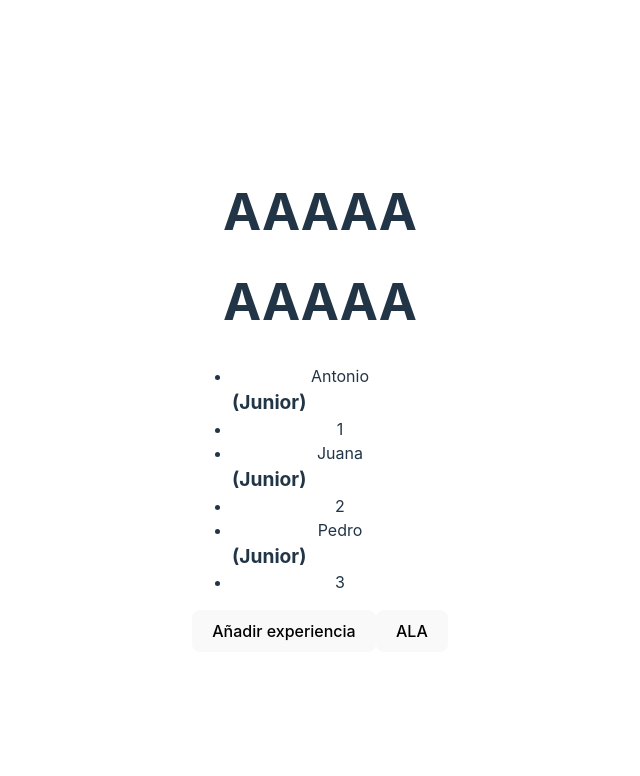
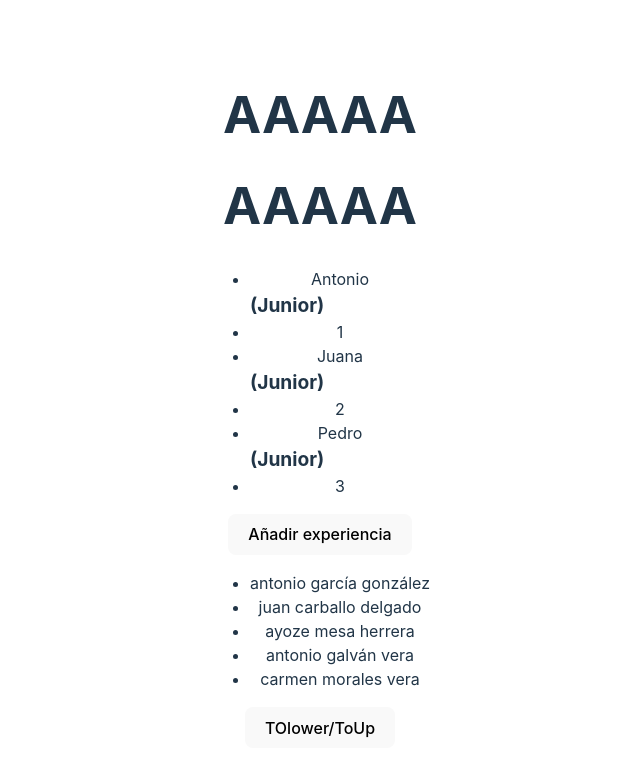
Before and after one commit to DavidKrx/DEW-React-Router, a React (Vite) app: page / in a window 1280 px wide. Shown: the top 776 px of the page, without its empty margins (320-960 px from the left). Built offline with nearby package versions, Linux system fonts and the light colour scheme.

Commit message:
Mondongo

```diff
--- a/src/App.jsx
+++ b/src/App.jsx
@@ -1,5 +1,6 @@
 import './App.css'
 import ProgramadoresList from './Programadores'
+import DeportistasList from './David.jsx'
 import Header from './Header.jsx'
 
 let programadores = [
@@ -17,11 +18,40 @@ let programadores = [
   }
 ]
 
+let deportistas=[
+  {nombre: 'Antonio', apellido1: 'García', apellido2: 'González', sexo: 'H', edad:25, equipo: 'Trotamundos',
+              participaEn:[ {carrera: 'ochoKm',tiempoEnSegundos: 1855, distanciaKm: 8},
+                            {carrera: 'mediaMaraton',tiempoEnSegundos: 4855, distanciaKm: 21},
+                            {carrera: 'maraton',tiempoEnSegundos: 6055, distanciaKm: 42}
+                          ]},
+  {nombre: 'Juan', apellido1: 'Carballo', apellido2: 'Delgado', sexo: 'H', edad:45, equipo: 'Clator',
+              participaEn:[ {carrera: 'ochoKm',tiempoEnSegundos: 1955, distanciaKm: 8},
+                            {carrera: 'maraton',tiempoEnSegundos: 6155, distanciaKm: 42}
+                          ]},
+  {nombre: 'Ayoze', apellido1: 'Mesa', apellido2: 'Herrera', sexo: 'H', edad:38, equipo: 'Clator',
+              participaEn:[ {carrera: 'ochoKm',tiempoEnSegundos: 1975, distanciaKm: 8},
+                            {carrera: 'mediaMaraton',tiempoEnSegundos: 4985, distanciaKm: 21},
+                            {carrera: 'maraton',tiempoEnSegundos: 6188}
+                          ]},
+  {nombre: 'Antonio', apellido1: 'Galván', apellido2: 'Vera', sexo: 'H', edad:61, equipo: 'Trotamundos',
+              participaEn:[ {carrera: 'cuatroKm',tiempoEnSegundos: 995, distanciaKm: 4},
+                            {carrera: 'ochoKm',tiempoEnSegundos: 2055, distanciaKm: 8},
+                            {carrera: 'mediaMaraton',tiempoEnSegundos: 5855, distanciaKm: 21}
+                          ]},
+  {nombre: 'Carmen', apellido1: 'Morales', apellido2: 'Vera', sexo: 'M', edad:35, equipo: 'Trotamundos',
+              participaEn:[ {carrera: 'cuatroKm',tiempoEnSegundos: 1055, distanciaKm: 4},
+                            {carrera: 'ochoKm',tiempoEnSegundos: 2255, distanciaKm: 8},
+                            {carrera: 'mediaMaraton',tiempoEnSegundos: 5985, distanciaKm: 21}
+                          ]}
+]
+
+
 export default function App() {
   return (
     <>
       <Header/>
       <ProgramadoresList programadores={programadores}/>
+      <DeportistasList deportistas={deportistas}/>
     </>
   )
 }
--- /dev/null
+++ b/src/David.jsx
@@ -0,0 +1,32 @@
+import PropTypes from "prop-types";
+import { useState } from "react";
+export default function Deportistas({deportistas}) {
+  const [mayus, setMayus] = useState(false);
+
+
+  return (
+    <>
+      <ul>
+        {deportistas.map(({ nombre, apellido1, apellido2}, i) => (
+            <li key={i} className={i}>
+
+            {mayus ? `${nombre.toUpperCase()} ${apellido1.toUpperCase()} ${apellido2.toUpperCase()}`: `${nombre.toLowerCase()} ${apellido1.toLowerCase()} ${apellido2.toLowerCase()}`}
+            </li>
+        ))}
+      </ul>
+      <button type="button" onClick={()=> {setMayus(!mayus)}}>
+       TOlower/ToUp
+      </button>
+    </>
+  );
+}
+
+Deportistas.propTypes = {
+  deportistas: PropTypes.arrayOf(
+    PropTypes.shape({
+      nombre: PropTypes.string.isRequired,
+      apellido1: PropTypes.string.isRequired,
+      apellido2: PropTypes.string.isRequired,
+    })
+  ).isRequired,
+};
--- a/src/Programadores.jsx
+++ b/src/Programadores.jsx
@@ -11,10 +11,6 @@ export default function Programadores({programadores}) {
         )
       )
     );
-  }
-
-  function ala(b){
-    console.log(b);
   }
 
   return (
@@ -36,10 +32,6 @@ export default function Programadores({programadores}) {
           <button type="button" onClick={incrementar}>
             Añadir experiencia
           </button>
-
-          <button type="button" onClick={()=>{ala("patata")}}>
-            ALA
-          </button>
     </>
   )
 }
```
